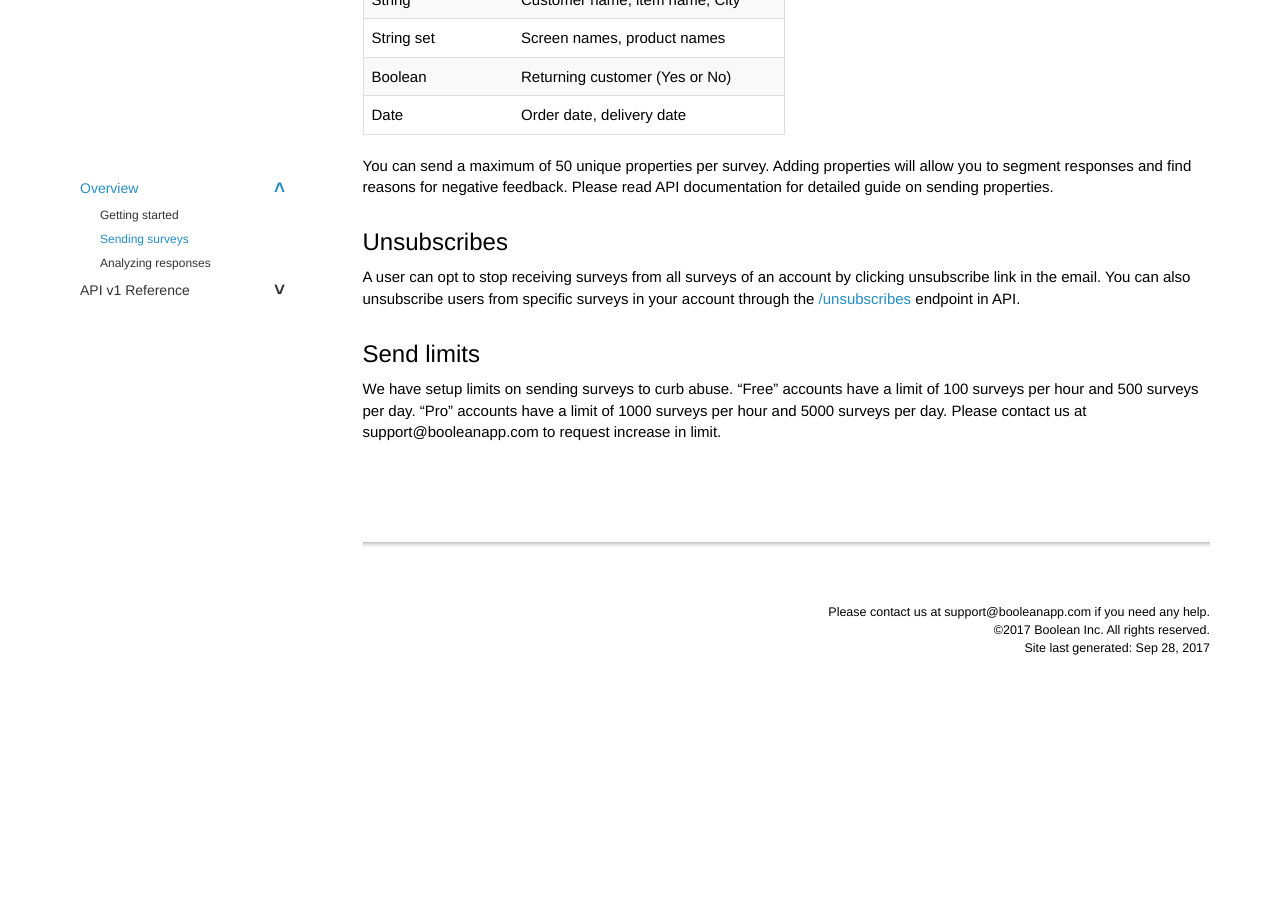
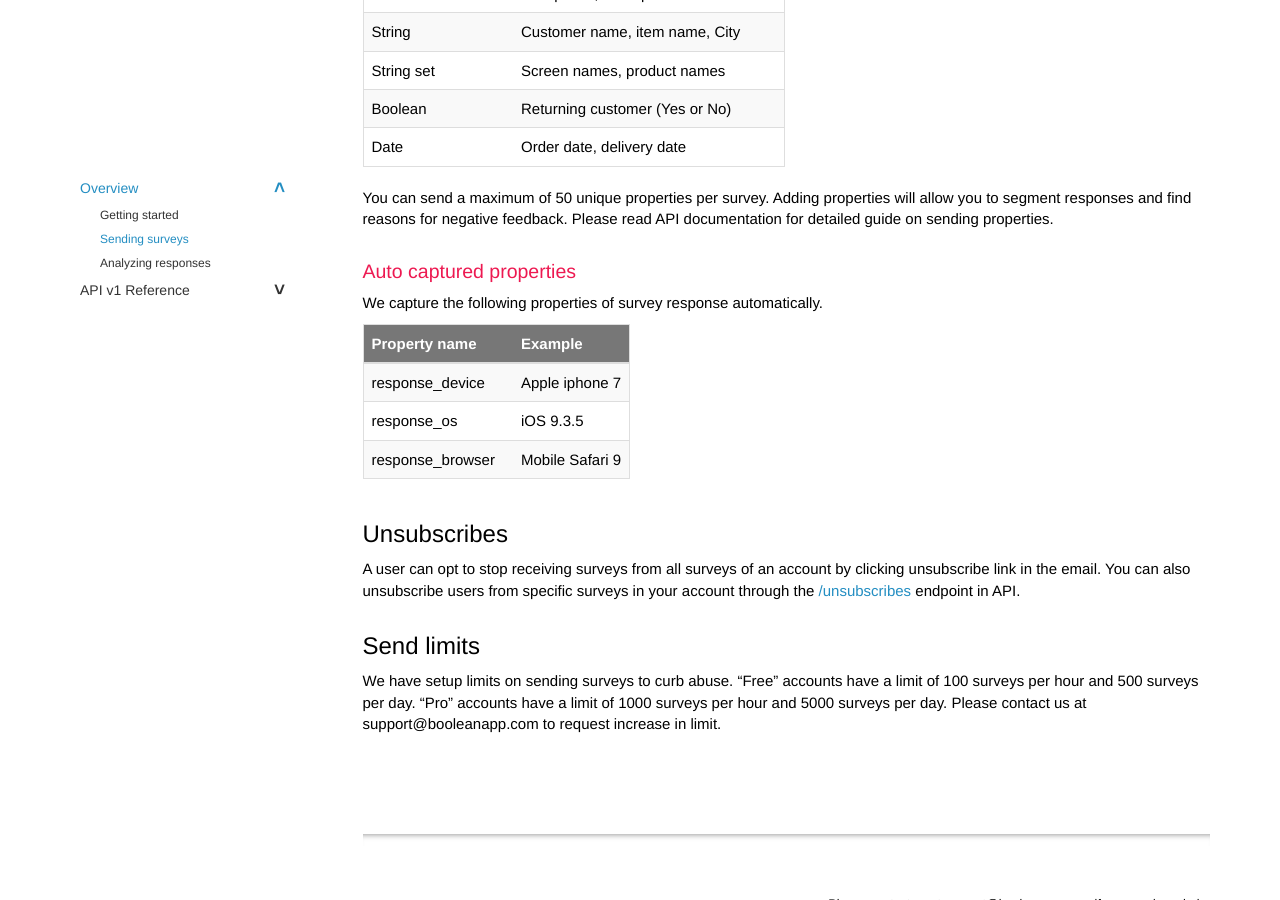
Before and after one commit to booleanapp/docs, a Jekyll site: the page built from pages/overview/send_surveys.md, in a window 1280 px wide and 900 px high, scrolled down 3313 px. Built offline with Jekyll 4.4.1, drawn with Linux system fonts in a browser that asks for light colours; before the commit the page ends 4021 px from its top, so only the background shows below that; some of the changed text lies outside the part shown.

Commit message:
Added note on auto captured properties.

```diff
--- a/pages/overview/send_surveys.md
+++ b/pages/overview/send_surveys.md
@@ -109,6 +109,17 @@ You can add key-value pair meta data about as “properties” of a survey. Bool
 
 You can send a maximum of 50 unique properties per survey. Adding properties will allow you to segment responses and find reasons for negative feedback. Please read API documentation for detailed guide on sending properties.
 
+### Auto captured properties
+
+We capture the following properties of survey response automatically.
+
+|Property name|Example|
+|-------------|--------|
+|response_device|Apple iphone 7|
+|response_os|iOS 9.3.5|
+|response_browser|Mobile Safari 9|
+
+
 ## Unsubscribes
 
 A user can opt to stop receiving surveys from all surveys of an account by clicking unsubscribe link in the email. You can also unsubscribe users from specific surveys in your account through the [/unsubscribes](/docs/v1_unsubscribes.html) endpoint in API.
```
